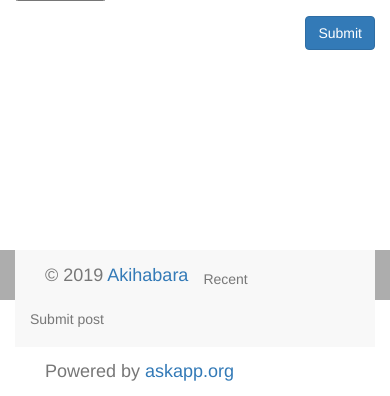
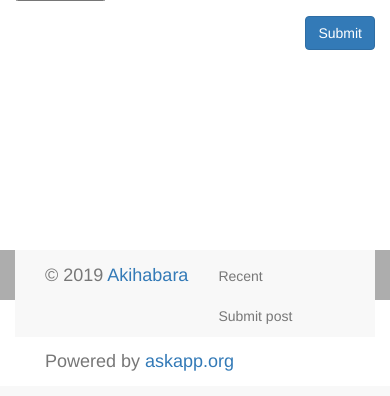
Before and after one commit to BanzaiTokyo/askapp, a Django app: page /submit in a window 390 px wide. Shown: the part 544-940 px from the top of the page. After the commit the page ends 915 px from the top, so only its background shows below. Run offline with Django 4.2, Linux system fonts and the light colour scheme; the visitor is signed in with stand-in values (Sample User, id 1); data that the repository does not hold is empty; parts of the project's set-up code (start-up, migrations or seed data) failed here and were passed over; some libraries are stand-ins or nearby versions.

Commit message:
[CH31] fix mobile footer

```diff
--- a/askapp/static/style.css
+++ b/askapp/static/style.css
@@ -21,7 +21,13 @@ img {
     height: 50px;
     background-color: #f5f5f5;
 }
-
+.footer .nav>li {
+    display: inline-block;
+}
+.footer .navbar-nav {
+    margin-bottom: 0;
+    margin-top: 5px;
+}
 .bs-callout {
     padding: 20px;
     margin: 20px 0;
```
